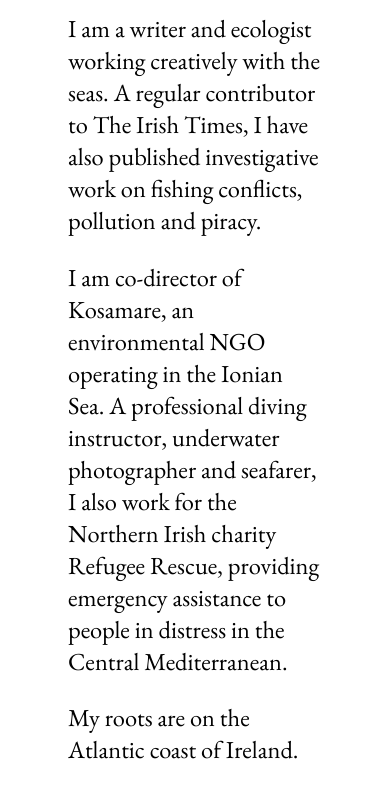
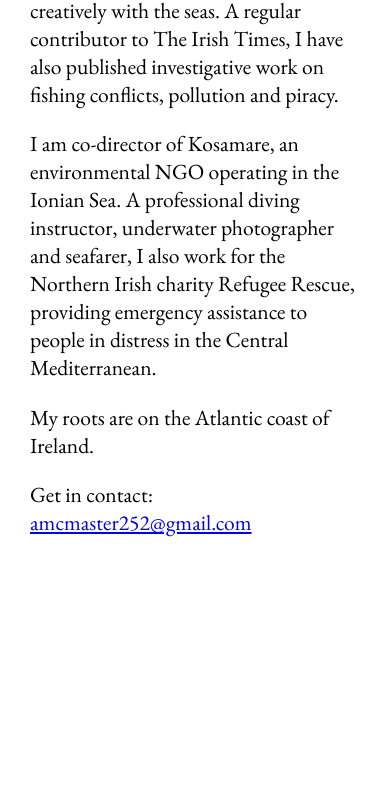
Before and after one commit to soniaturcotte/alexandermcmaster, a website: page index.html in a window 390 px wide. Shown: the part 112-899 px from the top of the page. After the commit the page ends 844 px from the top, so only its background shows below. Drawn offline with nearby package versions, Linux system fonts and the light colour scheme.

Commit message:
add responsive styles

```diff
--- a/index.html
+++ b/index.html
@@ -25,6 +25,13 @@
                 font-size: 85%;
             }
         }
+
+        @media screen and (max-width: 400px) {
+            body {
+                margin: 2.5em;
+                font-size: 75%;
+            }
+        }
         </style>
 </head>
 
```
Also changed, not shown: _site/index.html.
